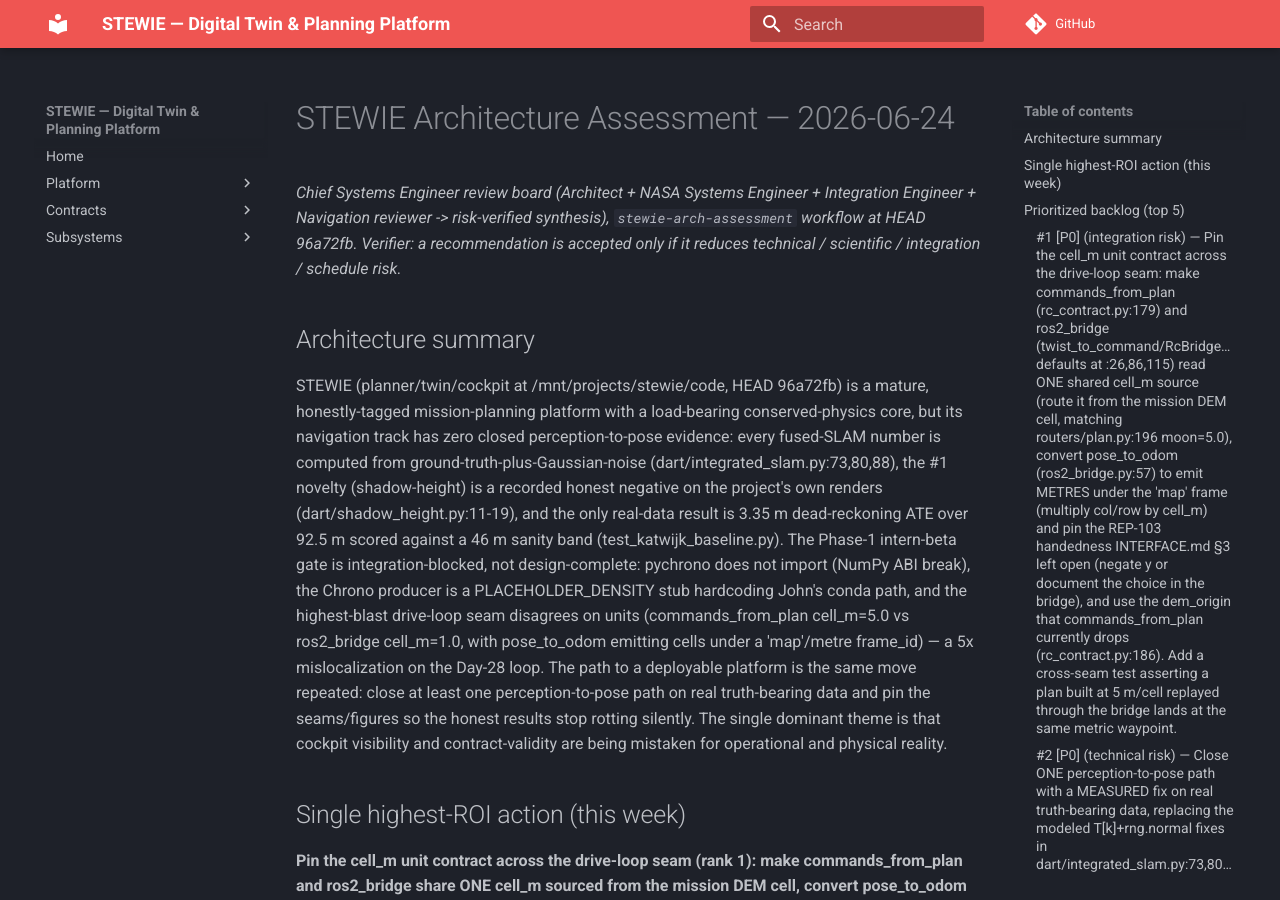
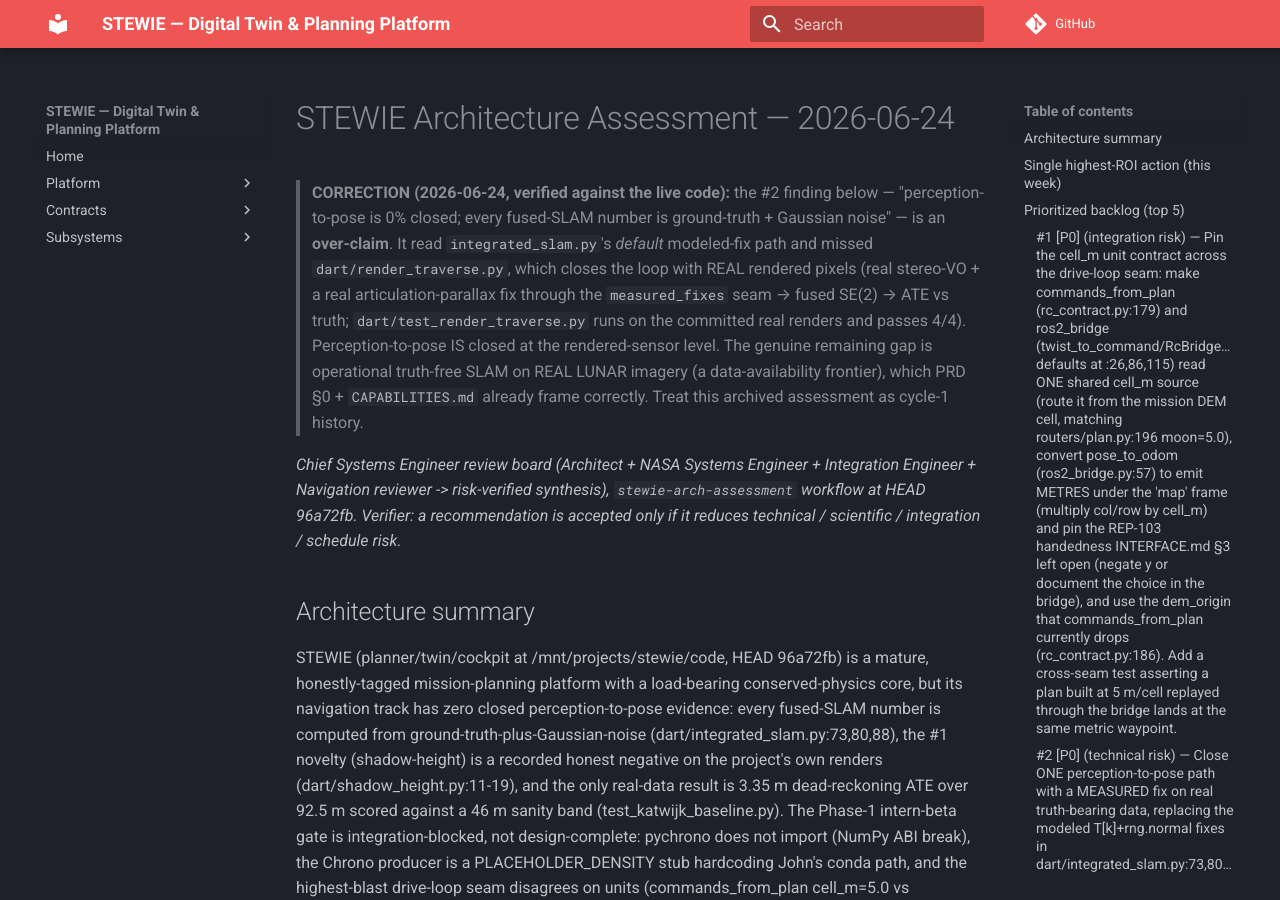
Before and after one commit to stewie-sw/stewie, an MkDocs documentation site: the page built from docs/archive/architecture_assessment_2026-06-24.md, in a window 1280 px wide and 900 px high. Built offline with MkDocs 1.6.1 and Material for MkDocs 9.7.7, drawn with Linux system fonts in a browser that asks for light colours; comment, search, counter and statistics services are not loaded.

Commit message:
docs(archive): correct the cycle-1 assessment's perception-to-pose over-claim
The #2 finding ("0% closed; every fused-SLAM number is truth+noise") was refuted
by the live code: dart/render_traverse.py closes the loop with real rendered
pixels (real stereo-VO + articulation-parallax fix via the measured_fixes seam ->
fused SE(2) -> ATE vs truth), and dart/test_render_traverse.py passes 4/4 on the
committed real renders. The genuine frontier is operational truth-free SLAM on
real lunar imagery (data-availability), already framed in PRD/CAPABILITIES.
Added a CORRECTION banner to the archived assessment; closed task #213.

```diff
--- a/docs/archive/architecture_assessment_2026-06-24.md
+++ b/docs/archive/architecture_assessment_2026-06-24.md
@@ -1,4 +1,13 @@
 # STEWIE Architecture Assessment — 2026-06-24
+
+> **CORRECTION (2026-06-24, verified against the live code):** the #2 finding below — "perception-to-pose
+> is 0% closed; every fused-SLAM number is ground-truth + Gaussian noise" — is an **over-claim**. It read
+> `integrated_slam.py`'s *default* modeled-fix path and missed `dart/render_traverse.py`, which closes the
+> loop with REAL rendered pixels (real stereo-VO + a real articulation-parallax fix through the
+> `measured_fixes` seam → fused SE(2) → ATE vs truth; `dart/test_render_traverse.py` runs on the committed
+> real renders and passes 4/4). Perception-to-pose IS closed at the rendered-sensor level. The genuine
+> remaining gap is operational truth-free SLAM on REAL LUNAR imagery (a data-availability frontier), which
+> PRD §0 + `CAPABILITIES.md` already frame correctly. Treat this archived assessment as cycle-1 history.
 
 *Chief Systems Engineer review board (Architect + NASA Systems Engineer + Integration Engineer + Navigation reviewer -> risk-verified synthesis), `stewie-arch-assessment` workflow at HEAD 96a72fb. Verifier: a recommendation is accepted only if it reduces technical / scientific / integration / schedule risk.*
 
```
